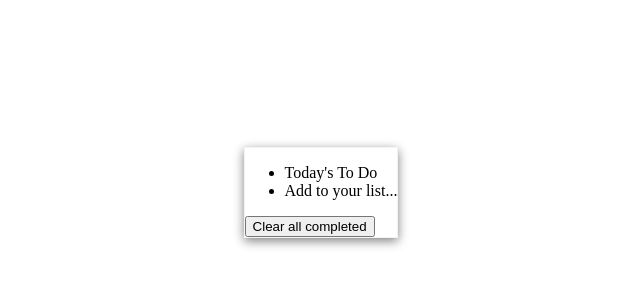
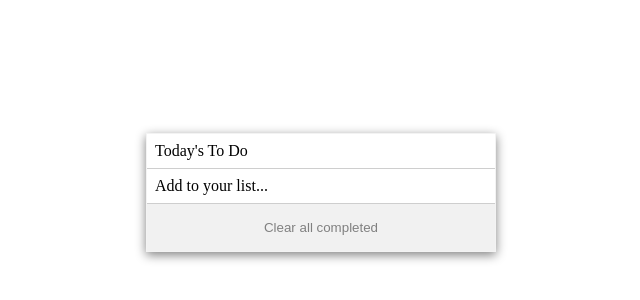
Before and after one commit to hsztan/minimalist-todo-list, a website built with webpack: page src/index.html in a window 1280 px wide. Shown: the part 208-508 px from the top of the page, without its empty margins (319-959 px from the left). Built offline with nearby package versions, Linux system fonts and the light colour scheme.

Commit message:
Add basic styles to list wrapper

```diff
--- a/src/style.css
+++ b/src/style.css
@@ -1,14 +1,36 @@
-body {
+* {
   padding: 0;
   margin: 0;
   box-sizing: border-box;
+}
+
+body {
   display: flex;
   height: 100vh;
   justify-content: center;
   align-items: center;
 }
 
+ul {
+  list-style: none;
+}
+
+li {
+  border-bottom: 1px solid #cecece;
+  padding: 0.5rem;
+}
+
 #list-wrapper {
   border: 1px solid #f3f3f3;
   box-shadow: 0 3px 10px grey;
+  width: 350px;
 }
+
+#clear-completed {
+  color: grey;
+  border: none;
+  width: 100%;
+  height: 100%;
+  background-color: #f1f1f1;
+  padding: 1rem;
+}
```
